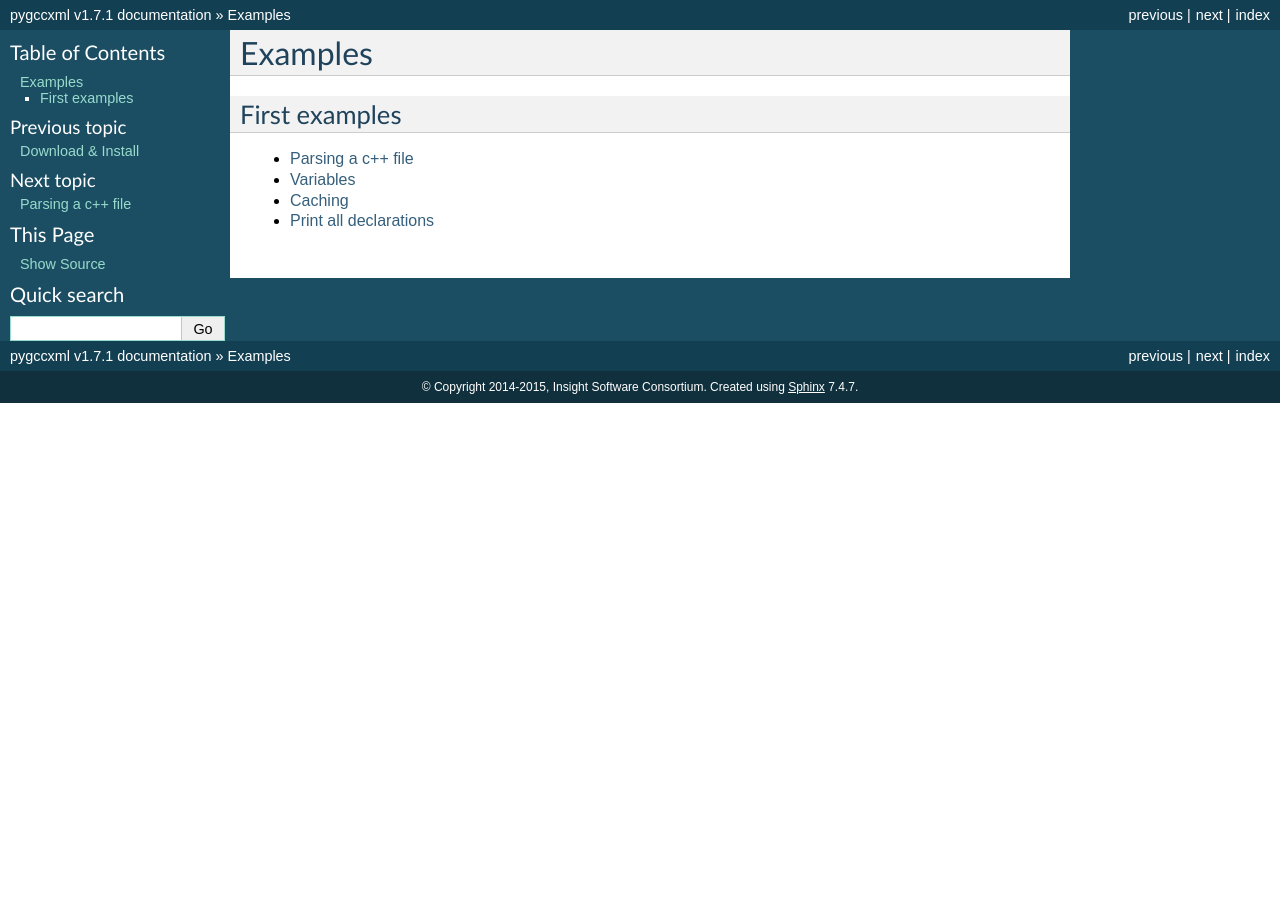
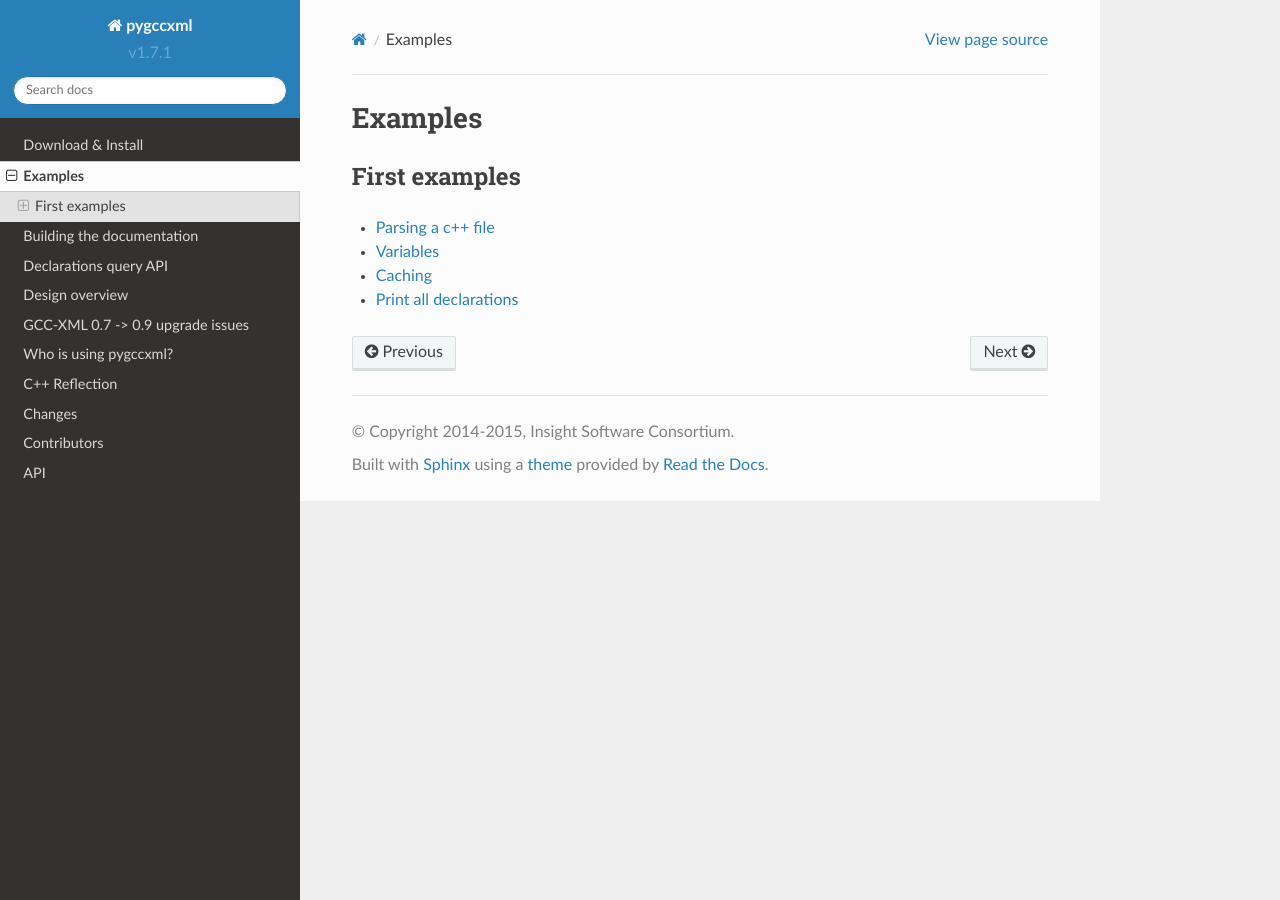
Before and after one commit to CastXML/pygccxml, a Sphinx documentation site: the page built from docs/examples.rst, in a window 1280 px wide. Built offline with Sphinx 7.4.7 and the Read the Docs theme 2.0.0, drawn with Linux system fonts in a browser that asks for light colours.

Commit message:
Use the sphinx readthedocs theme for the documentation

```diff
--- a/docs/conf.py
+++ b/docs/conf.py
@@ -14,6 +14,7 @@
 
 import sys
 import os
+import sphinx_rtd_theme
 
 # If extensions (or modules to document with autodoc) are in another directory,
 # add these directories to sys.path here. If the directory is relative to the
@@ -100,7 +101,7 @@ pygments_style = 'sphinx'
 
 # The theme to use for HTML and HTML Help pages.  See the documentation for
 # a list of builtin themes.
-html_theme = 'classic'
+html_theme = 'sphinx_rtd_theme'
 
 # Theme options are theme-specific and customize the look and feel of a theme
 # further.  For a list of options available for each theme, see the
@@ -108,7 +109,7 @@ html_theme = 'classic'
 #html_theme_options = {}
 
 # Add any paths that contain custom themes here, relative to this directory.
-#html_theme_path = []
+html_theme_path = [sphinx_rtd_theme.get_html_theme_path()]
 
 # The name for this set of Sphinx documents.  If None, it defaults to
 # "<project> v<release> documentation".
```
